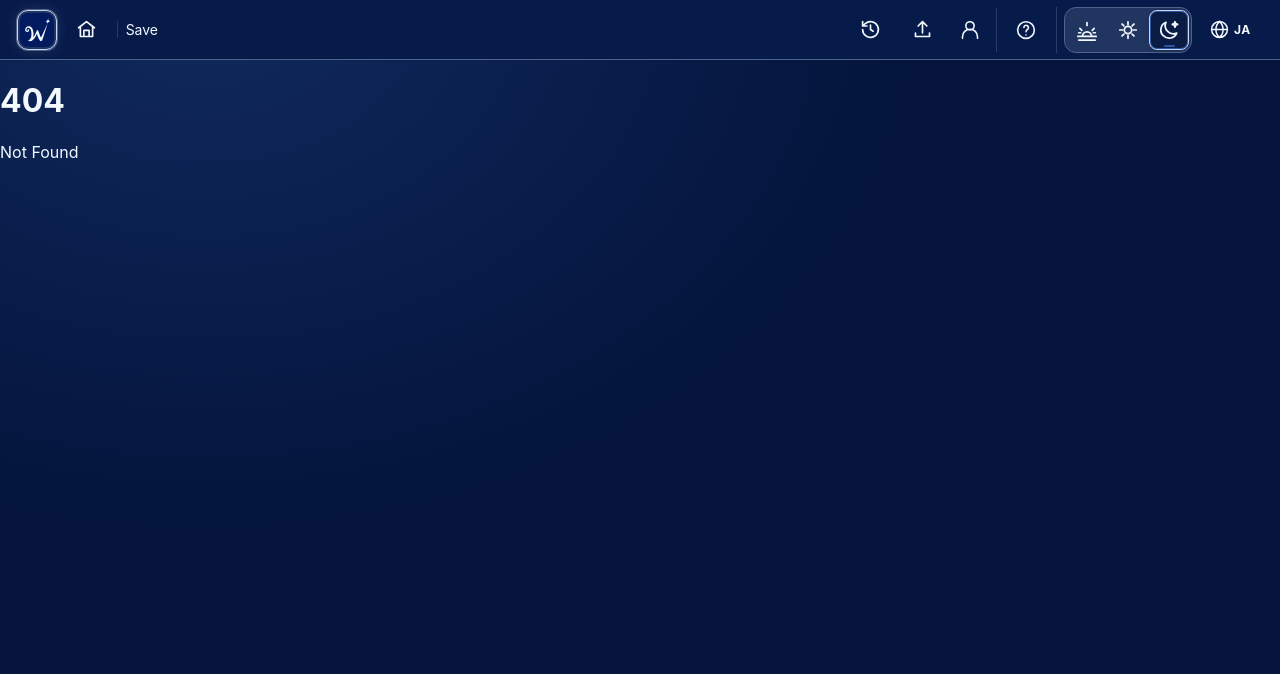
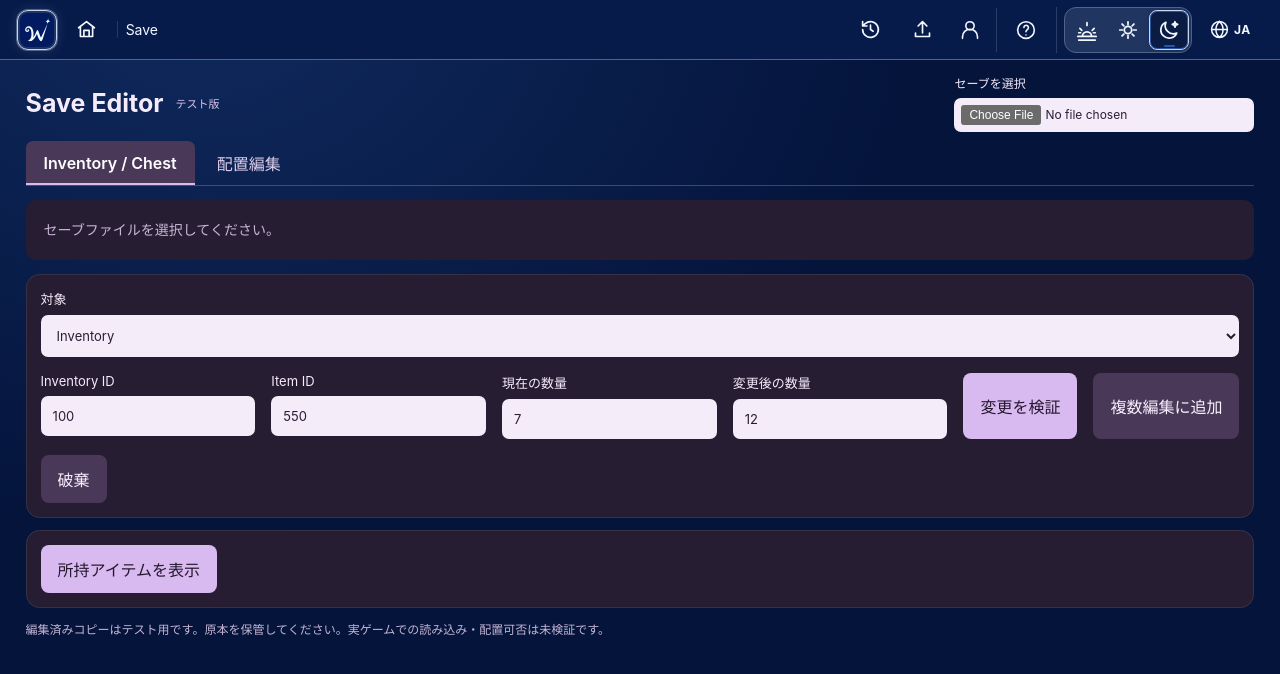
Before and after one commit to DreamwishWand/Wand, a SvelteKit app: page /save in a window 1280 px wide. Before the commit this address had no page. Shown: the top 674 px of the page. Built offline with nearby package versions, Linux system fonts and the light colour scheme.

Commit message:
feat(db05): expose a full-width Save Editor route using the shared Rust/WASM engine

```diff
--- /dev/null
+++ b/src/routes/save/+page.svelte
@@ -0,0 +1,5 @@
+<script lang="ts">
+  import SaveEditorWorkspace from '$lib/save/SaveEditorWorkspace.svelte';
+</script>
+
+<SaveEditorWorkspace developmentMode={false} />
```
